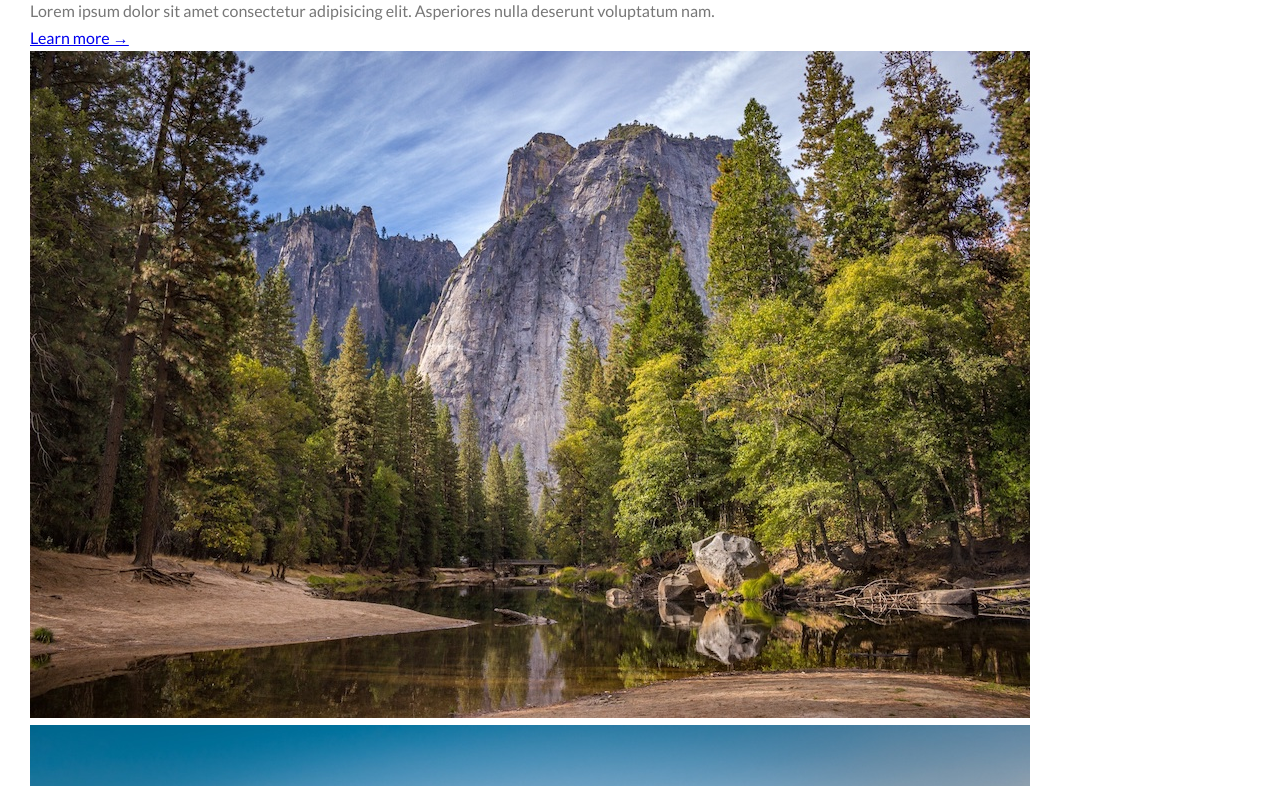
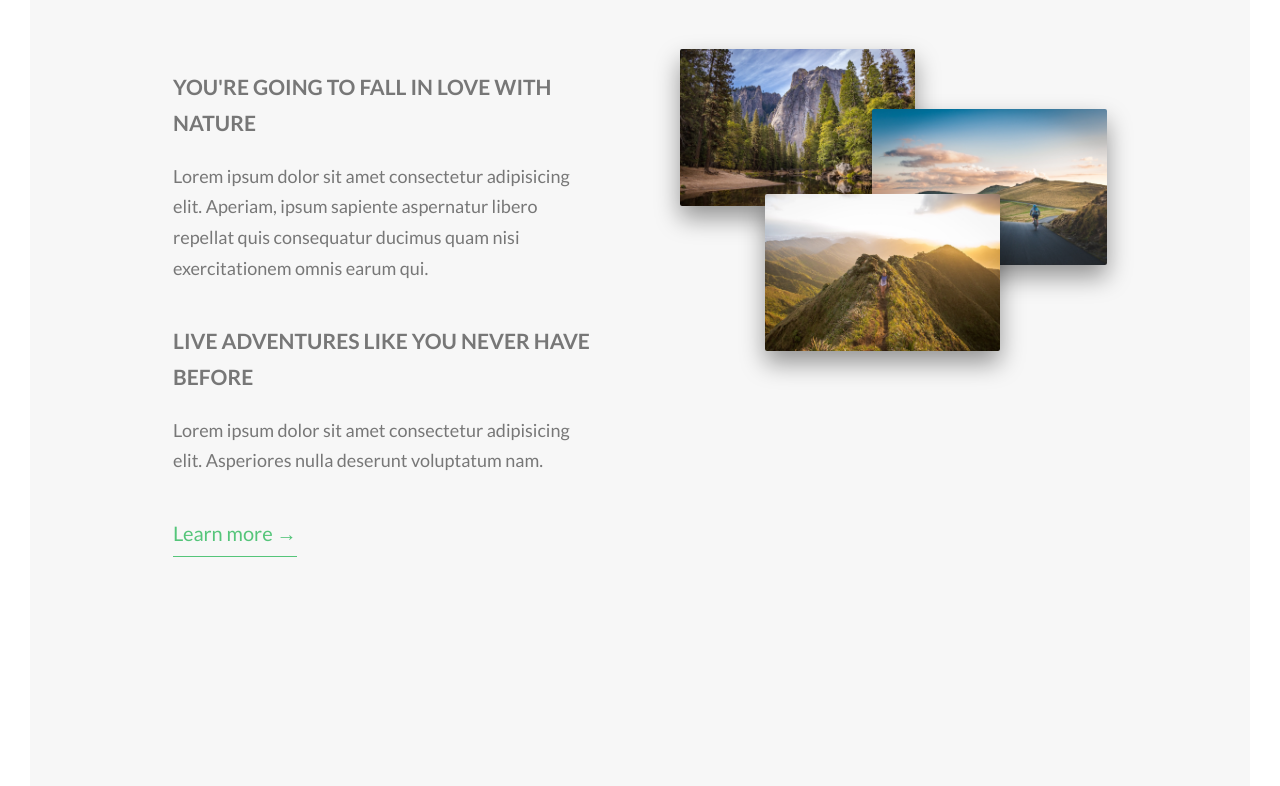
Before and after one commit to krisdoyon/natours, a website: page index.html in a window 1280 px wide. Shown: the part 952-1738 px from the top of the page. Drawn offline with Linux system fonts and the light colour scheme.

Commit message:
Style about section

```diff
--- a/sass/pages/_home.scss
+++ b/sass/pages/_home.scss
@@ -0,0 +1,27 @@
+@use "../abstracts" as *;
+
+.section-about {
+  background-color: $color-grey-light-1;
+  padding: 25rem 0;
+  margin-top: -20vh;
+  margin: -20vh auto 0 auto;
+
+  display: grid;
+  justify-items: center;
+  grid-template-columns: repeat(2, 35%);
+  justify-content: center;
+  gap: 8rem;
+  h2 {
+    grid-column: 1/-1;
+  }
+}
+
+.about {
+  &__text-box {
+    font-size: 1.8rem;
+    display: flex;
+    flex-direction: column;
+    align-items: start;
+    gap: 2rem;
+  }
+}
```
Also changed, not shown: css/styles.css, 1 other file.
